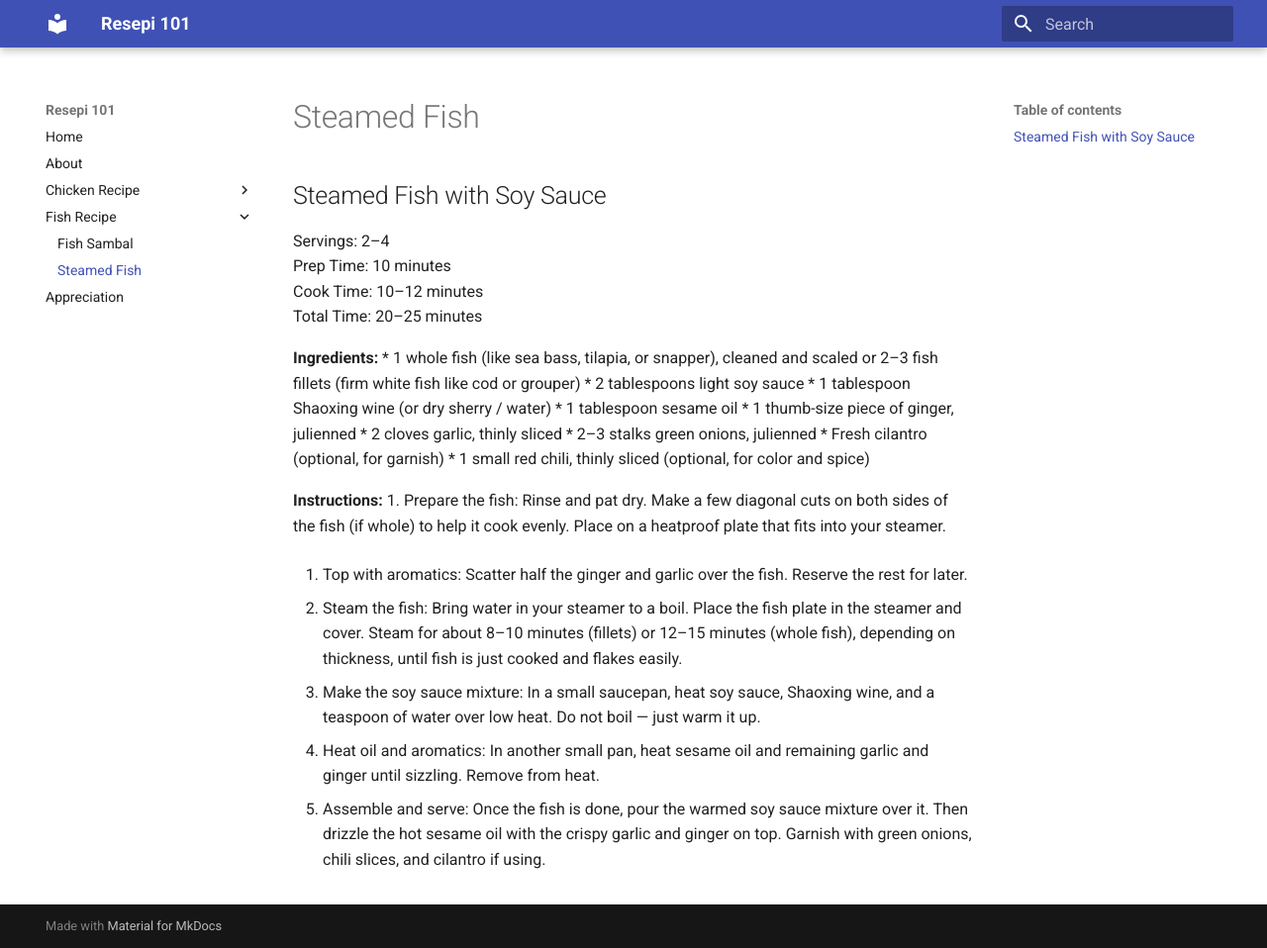
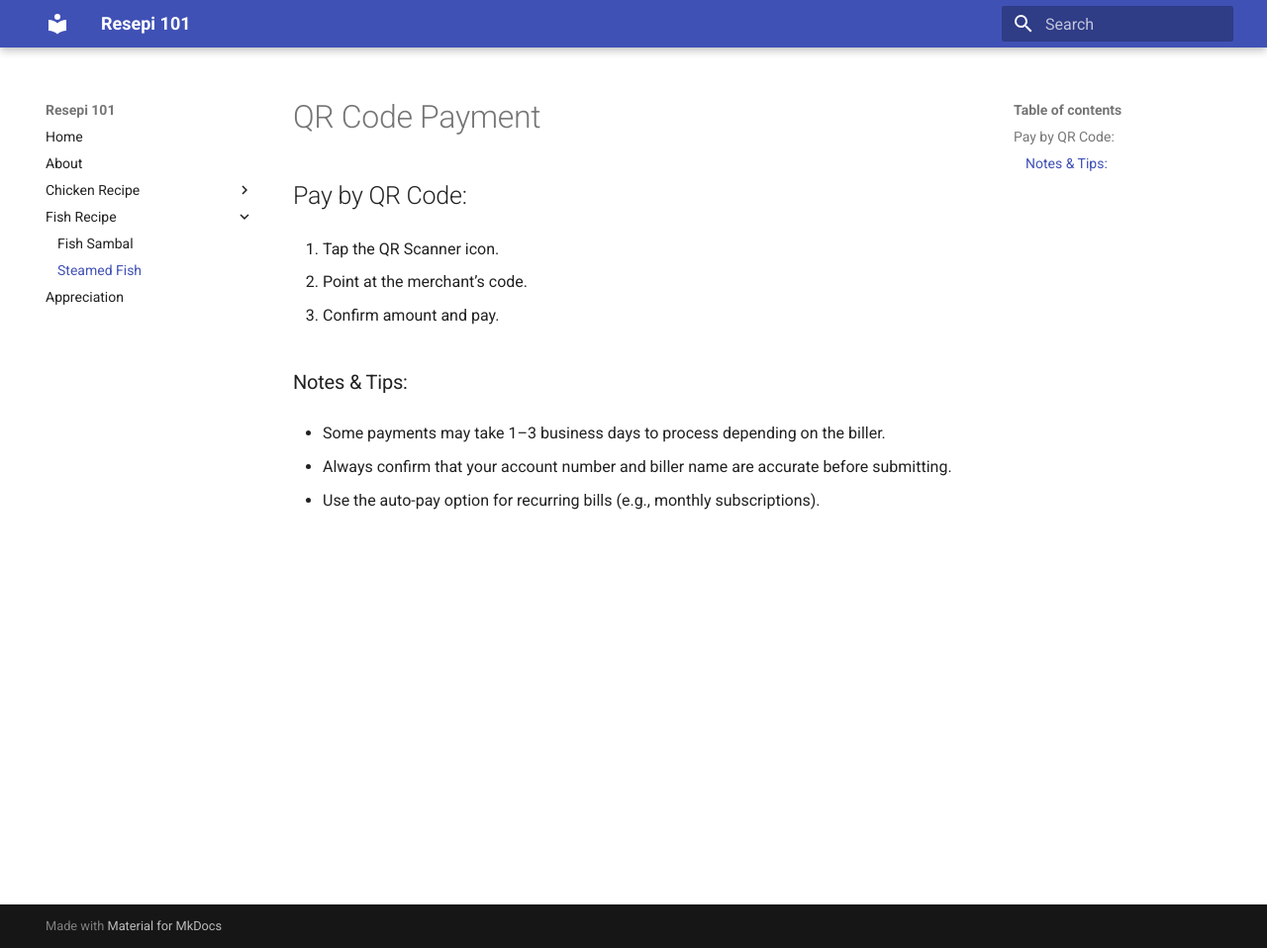
Before and after one commit to hazelgrace22/syroup, an MkDocs documentation site: the page built from docs/fishrec/fishsteam.md, in a window 1280 px wide and 958 px high. Shown: the whole window at 99% size. Built offline with MkDocs 1.6.1 and Material for MkDocs 9.7.7, drawn with Linux system fonts in a browser that asks for light colours.

Commit message:
Update fishsteam.md

```diff
--- a/docs/fishrec/fishsteam.md
+++ b/docs/fishrec/fishsteam.md
@@ -1,37 +1,17 @@
-## Steamed Fish with Soy Sauce
+# QR Code Payment
 
-Servings: 2–4
-Prep Time: 10 minutes
-Cook Time: 10–12 minutes
-Total Time: 20–25 minutes
+## Pay by QR Code:
 
-**Ingredients:**
-* 1 whole fish (like sea bass, tilapia, or snapper), cleaned and scaled
-or 2–3 fish fillets (firm white fish like cod or grouper)
-* 2 tablespoons light soy sauce
-* 1 tablespoon Shaoxing wine (or dry sherry / water)
-* 1 tablespoon sesame oil
-* 1 thumb-size piece of ginger, julienned
-* 2 cloves garlic, thinly sliced
-* 2–3 stalks green onions, julienned
-* Fresh cilantro (optional, for garnish)
-* 1 small red chili, thinly sliced (optional, for color and spice)
+1. Tap the QR Scanner icon.
 
-**Instructions:**
-1. Prepare the fish:
-Rinse and pat dry. Make a few diagonal cuts on both sides of the fish (if whole) to help it cook evenly. Place on a heatproof plate that fits into your steamer.
+2. Point at the merchant’s code.
 
-2. Top with aromatics:
-Scatter half the ginger and garlic over the fish. Reserve the rest for later.
+3. Confirm amount and pay.
 
-3. Steam the fish:
-Bring water in your steamer to a boil. Place the fish plate in the steamer and cover. Steam for about 8–10 minutes (fillets) or 12–15 minutes (whole fish), depending on thickness, until fish is just cooked and flakes easily.
+### Notes & Tips:
 
-4. Make the soy sauce mixture:
-In a small saucepan, heat soy sauce, Shaoxing wine, and a teaspoon of water over low heat. Do not boil — just warm it up.
+* Some payments may take 1–3 business days to process depending on the biller.
 
-5. Heat oil and aromatics:
-In another small pan, heat sesame oil and remaining garlic and ginger until sizzling. Remove from heat.
+* Always confirm that your account number and biller name are accurate before submitting.
 
-6. Assemble and serve:
-Once the fish is done, pour the warmed soy sauce mixture over it. Then drizzle the hot sesame oil with the crispy garlic and ginger on top. Garnish with green onions, chili slices, and cilantro if using.
+* Use the auto-pay option for recurring bills (e.g., monthly subscriptions).
```
